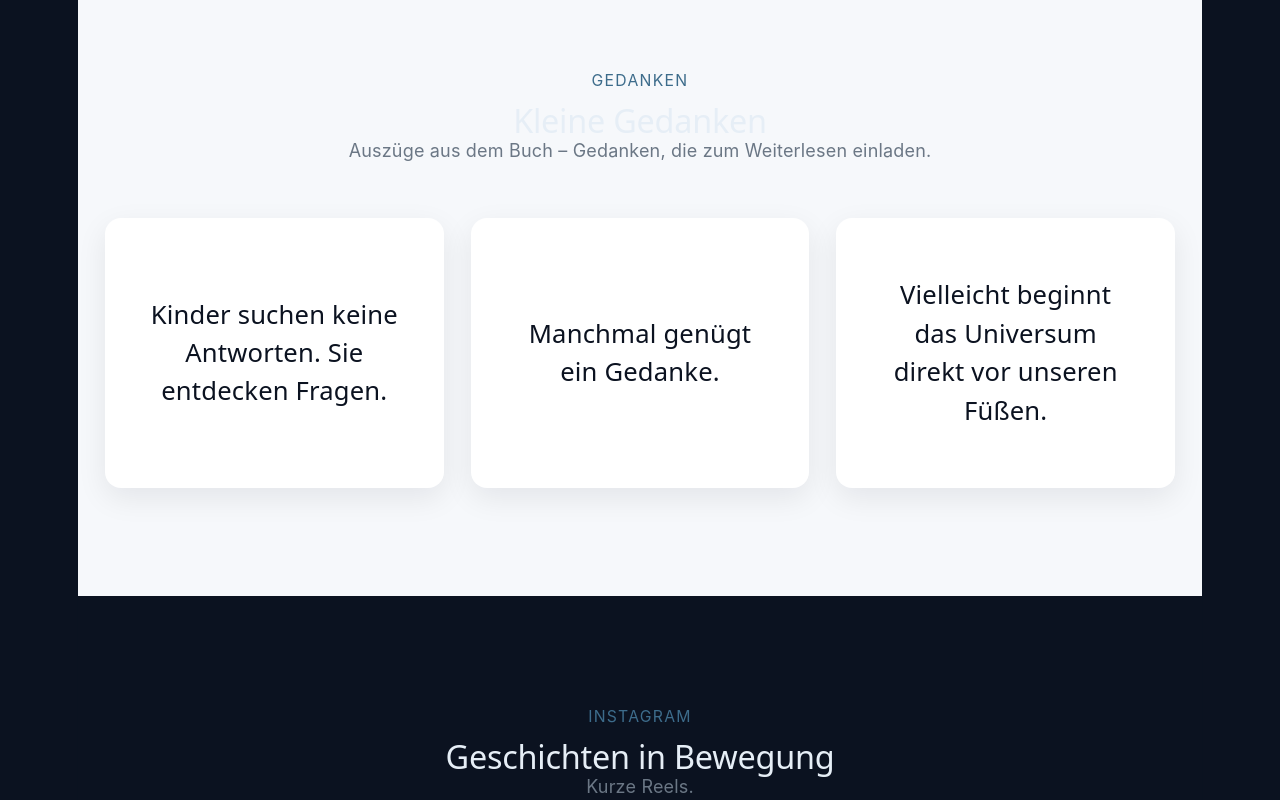
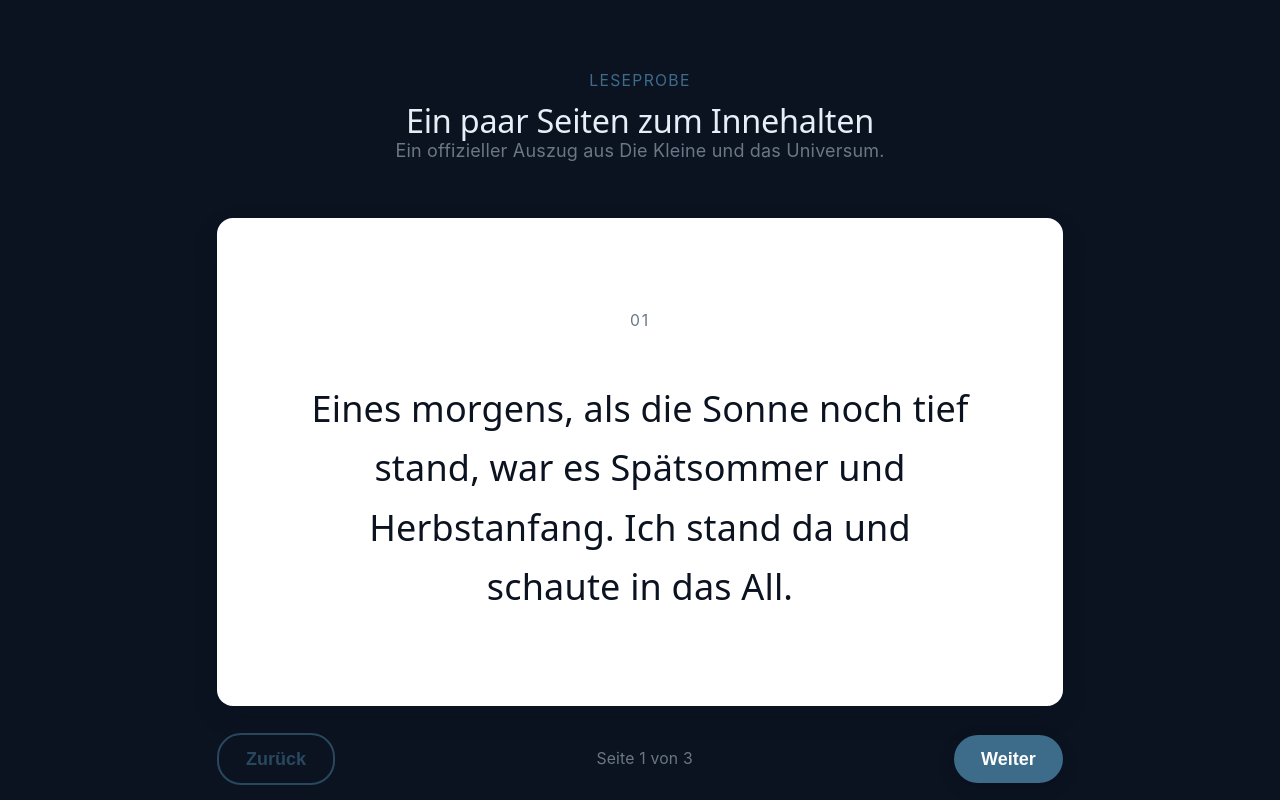
Before and after one commit to maynowak/digital-book-experience, a React (Vite) app: page / in a window 1280 px wide. Shown: the part 1660-2460 px from the top of the page. Built offline with nearby package versions, Linux system fonts and the light colour scheme.

Commit message:
feat(preview): add interactive reading preview

```diff
--- a/src/App.tsx
+++ b/src/App.tsx
@@ -3,6 +3,7 @@ import Footer from './components/layout/Footer/Footer'
 
 import HeroSection from './components/sections/Hero/HeroSection'
 import BookSection from './components/sections/Book/BookSection'
+import ReadingPreviewSection from './components/sections/ReadingPreview/ReadingPreviewSection'
 import QuotesSection from './components/sections/Quotes/QuotesSection'
 import ReelsSection from './components/sections/Reels/ReelsSection'
 import AuthorSection from './components/sections/Author/AuthorSection'
@@ -19,6 +20,7 @@ export default function App() {
       <main id="main-content">
         <HeroSection />
         <BookSection />
+        <ReadingPreviewSection />
         <QuotesSection />
         <ReelsSection />
         <AuthorSection />
--- /dev/null
+++ b/src/components/sections/ReadingPreview/ReadingPreviewSection.module.css
@@ -0,0 +1,73 @@
+.section {
+  padding: var(--space-9, 6rem) 0;
+}
+
+.book {
+  display: grid;
+  gap: var(--space-5, 1.5rem);
+}
+
+.page {
+  position: relative;
+  min-height: 24rem;
+  padding: clamp(2rem, 7vw, 5rem);
+  background: var(--surface-0, #ffffff);
+  border-radius: var(--radius-md, 16px);
+  box-shadow: var(--shadow-subtle, 0 10px 30px rgba(2, 6, 23, 0.08));
+  animation: page-turn 360ms ease-out;
+}
+
+.pageNumber {
+  display: block;
+  margin-bottom: var(--space-6, 2.5rem);
+  color: var(--muted, #6b7785);
+  font-size: var(--fs-sm, 0.875rem);
+  letter-spacing: 0.12em;
+}
+
+.page p {
+  margin: 0;
+  color: var(--text-h);
+  font-family: var(--heading);
+  font-size: clamp(1.35rem, 3vw, 2rem);
+  line-height: 1.65;
+}
+
+.navigation {
+  display: flex;
+  align-items: center;
+  justify-content: space-between;
+  gap: var(--space-4, 1rem);
+}
+
+.navigation span {
+  color: var(--muted, #6b7785);
+  font-size: var(--fs-sm, 0.875rem);
+}
+
+@keyframes page-turn {
+  from {
+    opacity: 0;
+    transform: translateX(0.75rem);
+  }
+  to {
+    opacity: 1;
+    transform: translateX(0);
+  }
+}
+
+@media (prefers-reduced-motion: reduce) {
+  .page {
+    animation: none;
+  }
+}
+
+@media (max-width: 640px) {
+  .page {
+    min-height: 20rem;
+  }
+
+  .navigation {
+    flex-wrap: wrap;
+  }
+}
--- /dev/null
+++ b/src/components/sections/ReadingPreview/ReadingPreviewSection.tsx
@@ -0,0 +1,64 @@
+import { useState } from 'react'
+
+import Container from '../../layout/Container/Container'
+import SectionHeading from '../../ui/SectionHeading/SectionHeading'
+import Button from '../../ui/Button/Button'
+import styles from './ReadingPreviewSection.module.css'
+
+const pages = [
+  {
+    number: '01',
+    text: 'Eines morgens, als die Sonne noch tief stand, war es Spätsommer und Herbstanfang. Ich stand da und schaute in das All.',
+  },
+  {
+    number: '02',
+    text: 'Als ich schaute und das Wunderschöne am Horizont mich fast sozusagen umhaute, war ich froh und dankbar.',
+  },
+  {
+    number: '03',
+    text: 'Vorne Wald, hinten rot. So wunderschön hat das begonnen.',
+  },
+]
+
+export default function ReadingPreviewSection() {
+  const [pageIndex, setPageIndex] = useState(0)
+  const page = pages[pageIndex]
+
+  return (
+    <section id="reading-preview" className={styles.section}>
+      <Container size="narrow">
+        <SectionHeading
+          overline="Leseprobe"
+          title="Ein paar Seiten zum Innehalten"
+          description="Ein offizieller Auszug aus Die Kleine und das Universum."
+        />
+        <div className={styles.book}>
+          <article className={styles.page} aria-live="polite">
+            <span className={styles.pageNumber}>{page.number}</span>
+            <p>{page.text}</p>
+          </article>
+          <div className={styles.navigation} aria-label="Leseprobe navigieren">
+            <Button
+              type="button"
+              variant="outline"
+              onClick={() => setPageIndex((index) => index - 1)}
+              disabled={pageIndex === 0}
+            >
+              Zurück
+            </Button>
+            <span>
+              Seite {pageIndex + 1} von {pages.length}
+            </span>
+            <Button
+              type="button"
+              onClick={() => setPageIndex((index) => index + 1)}
+              disabled={pageIndex === pages.length - 1}
+            >
+              Weiter
+            </Button>
+          </div>
+        </div>
+      </Container>
+    </section>
+  )
+}
```
